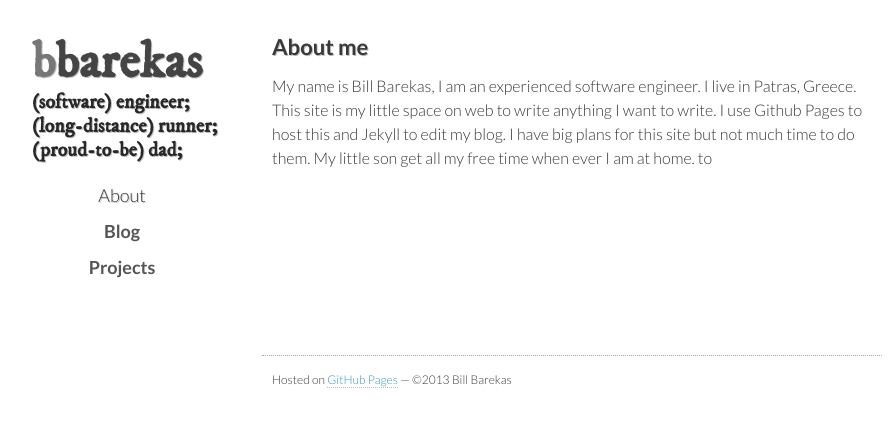
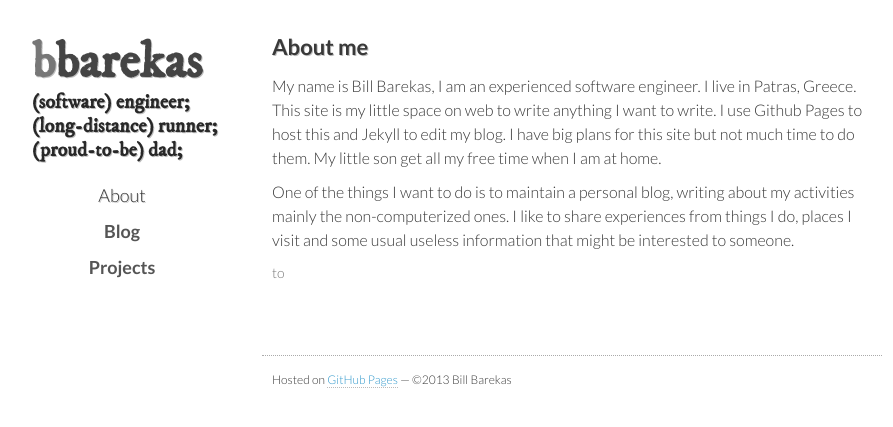
Before and after one commit to bbarekas/bbarekas.github.com, a Jekyll site: the page built from about/index.html, in a window 1280 px wide. Shown: the top 427 px of the page, without its empty margins (188-1081 px from the left). Built offline with Jekyll 4.4.1, drawn with Linux system fonts in a browser that asks for light colours; nearby versions of some CDN libraries; Markdown is read by kramdown in place of the engine named in the settings.

Commit message:
Add one more paragraph

```diff
--- a/about/index.html
+++ b/about/index.html
@@ -10,7 +10,15 @@ title: About
       live in Patras, Greece. This site is my little space on web to write
       anything I want to write. I use Github Pages to host this and Jekyll to
       edit my blog. I have big plans for this site but not much time to do
-      them. My little son get all my free time when ever I am at home.
+      them. My little son get all my free time when I am at home.
+  </p>
+  <p>One of the things I want to do is to maintain a personal blog, writing
+      about my activities mainly the non-computerized ones. I like to share
+      experiences from things I do, places I visit and some usual useless
+      information that might be interested to someone.
+  </p>
+
+
 
 
       to </p>
```
